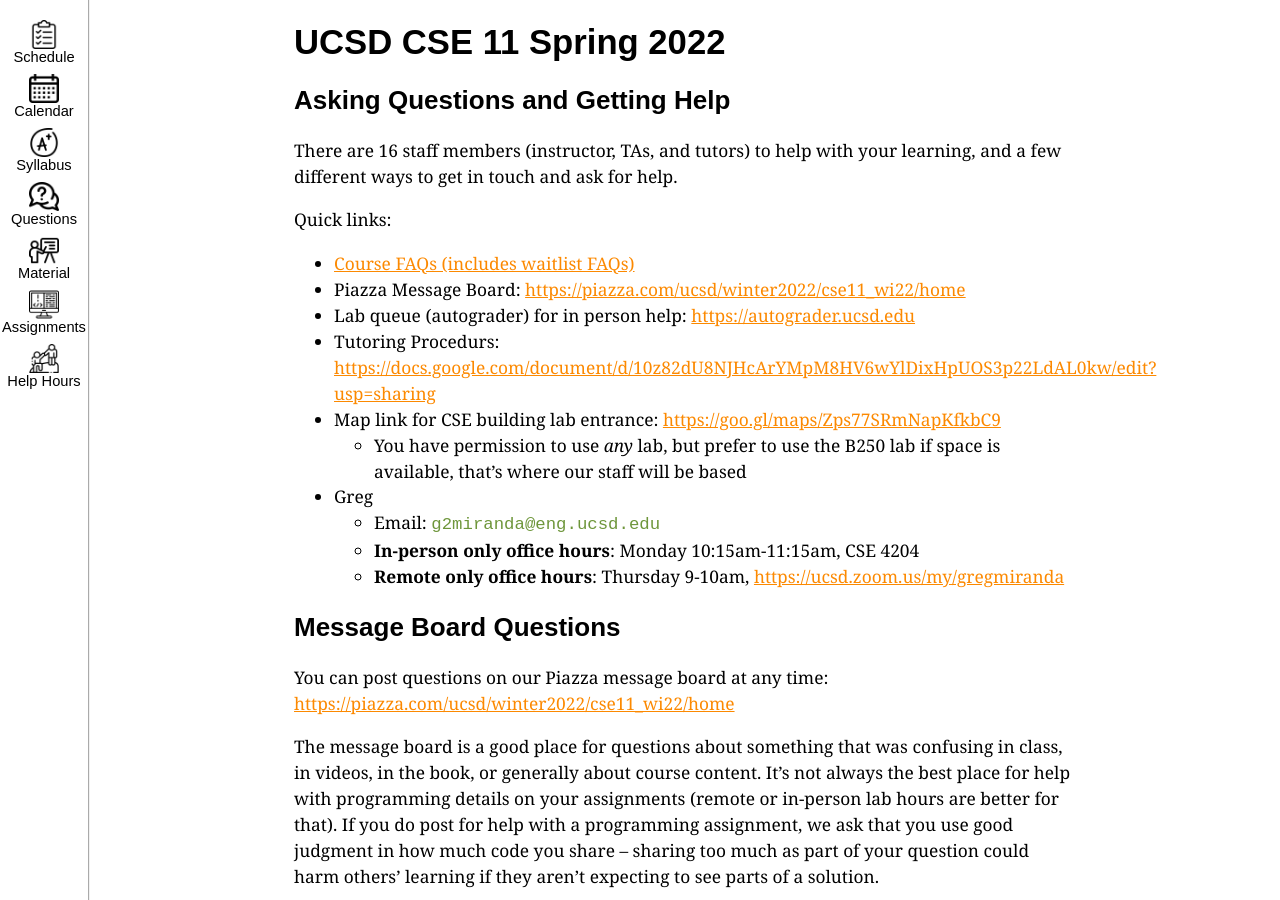
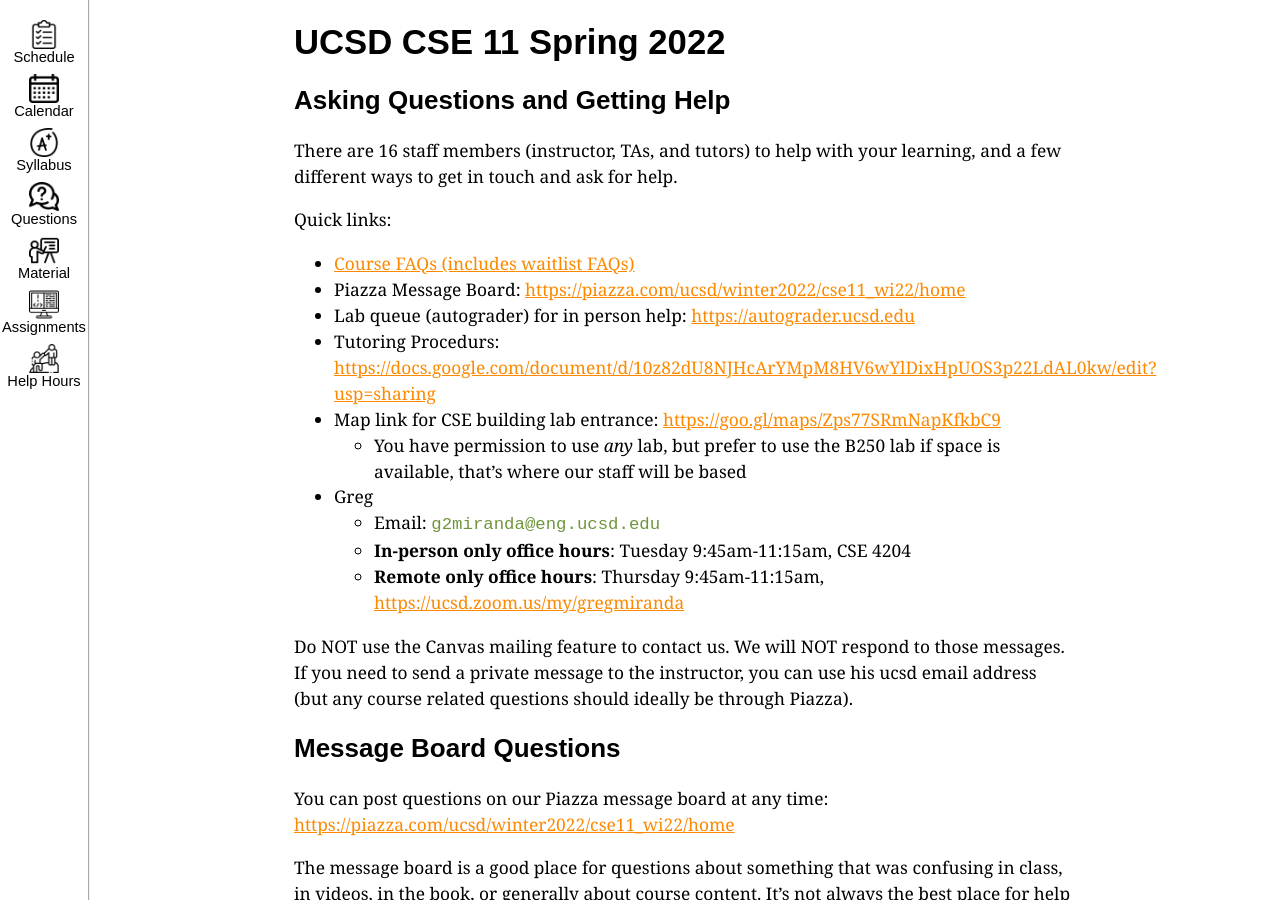
Before and after one commit to ucsd-cse11-sp22/ucsd-cse11-sp22.github.io, a Jekyll site: the page built from staff-and-help.md, in a window 1280 px wide and 900 px high. Built offline with Jekyll 4.4.1, drawn with Linux system fonts in a browser that asks for light colours.

Commit message:
Update staff-and-help.md

```diff
--- a/staff-and-help.md
+++ b/staff-and-help.md
@@ -18,8 +18,12 @@ Quick links:
   - You have permission to use _any_ lab, but prefer to use the B250 lab if space is available, that's where our staff will be based
 - Greg
   - Email: `g2miranda@eng.ucsd.edu`
-  - **In-person only office hours**: Monday 10:15am-11:15am, CSE 4204
-  - **Remote only office hours**: Thursday 9-10am, [https://ucsd.zoom.us/my/gregmiranda](https://ucsd.zoom.us/my/gregmiranda)
+  - **In-person only office hours**: Tuesday 9:45am-11:15am, CSE 4204
+  - **Remote only office hours**: Thursday 9:45am-11:15am, [https://ucsd.zoom.us/my/gregmiranda](https://ucsd.zoom.us/my/gregmiranda)
+
+Do NOT use the Canvas mailing feature to contact us. We will NOT respond to those
+messages. If you need to send a private message to the instructor, you can use his ucsd email
+address (but any course related questions should ideally be through Piazza).
 
 ## Message Board Questions
 
```
